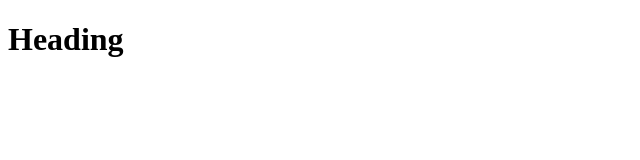
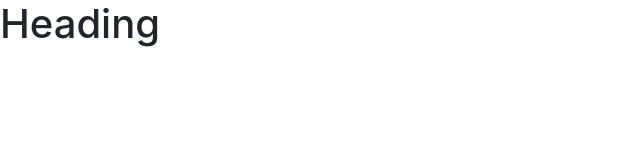
Before and after one commit to Cajo399/framework-challenge, a plain HTML site: page index.html in a window 1280 px wide. Shown: the whole page, without its empty margins (0-640 px from the left). Drawn offline with nearby package versions, Linux system fonts and the light colour scheme.

Commit message:
initial commit

```diff
--- a/index.html
+++ b/index.html
@@ -5,8 +5,7 @@
     <meta name="viewport" content="width=device-width, initial-scale=1.0">
     <meta http-equiv="X-UA-Compatible" content="ie=edge">
     <title>Title</title>
-    <link rel="stylesheet" href="screen.css">
-  </head>
+    <link rel="stylesheet" href="https://stackpath.bootstrapcdn.com/bootstrap/4.3.1/css/bootstrap.min.css">
   <body>
     <h1>Heading</h1>
     <script src="index.js"></script>
```
